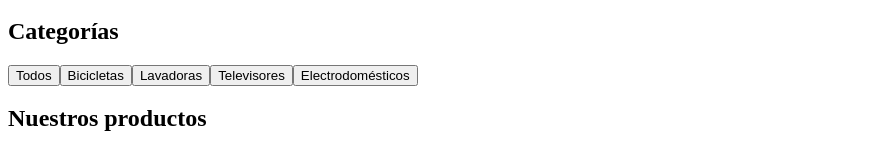
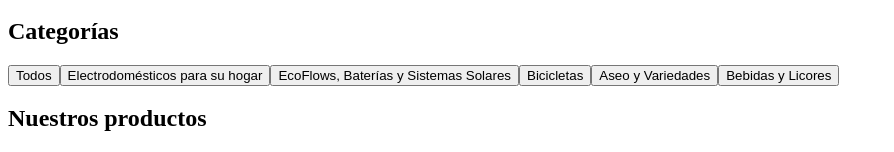
Before and after one commit to ElBolo03/dona-fela, a Next.js app: page / in a window 1280 px wide. Shown: the part 287-439 px from the top of the page, without its empty margins (0-894 px from the left). Built offline with nearby package versions, Linux system fonts and the light colour scheme.

Commit message:
Update categories in page.tsx

```diff
--- a/app/page.tsx
+++ b/app/page.tsx
@@ -40,11 +40,12 @@ emoji: "🔥",
 ];
 
 const categorias = [
-"Todos",
-"Bicicletas",
-"Lavadoras",
-"Televisores",
-"Electrodomésticos",
+  "Todos",
+  "Electrodomésticos para su hogar",
+  "EcoFlows, Baterías y Sistemas Solares",
+  "Bicicletas",
+  "Aseo y Variedades",
+  "Bebidas y Licores",
 ];
 
 export default function Home() {
```
